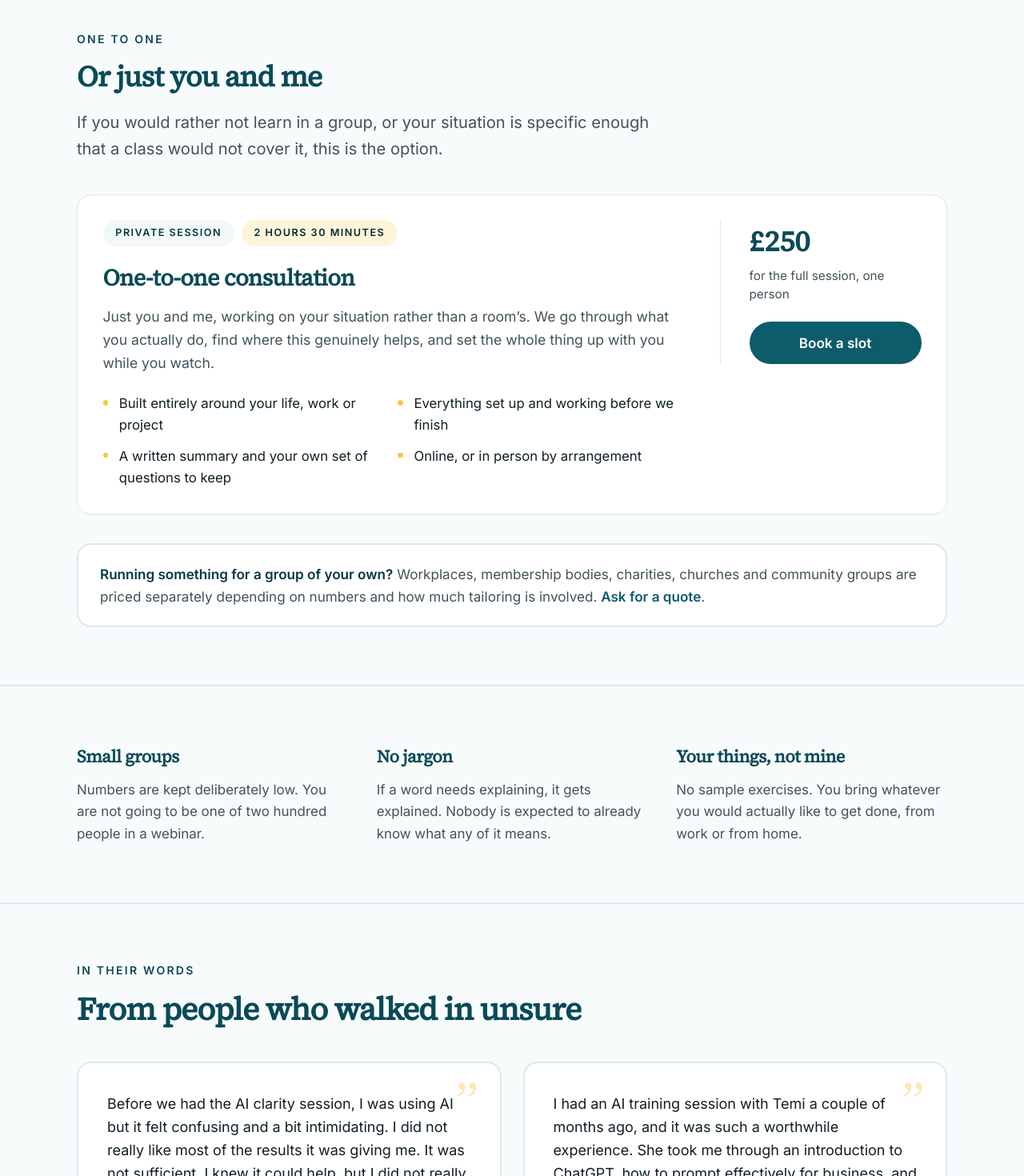
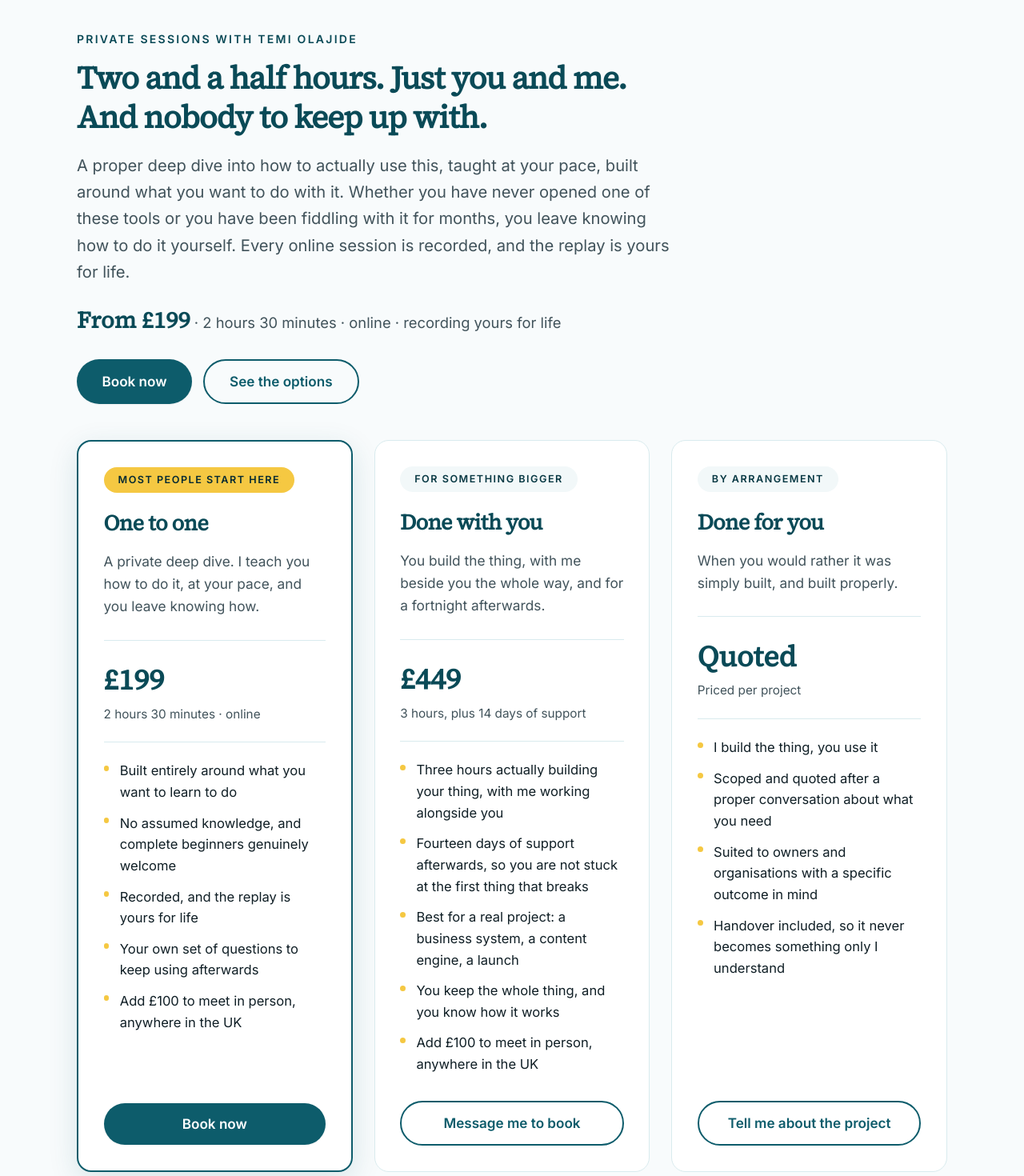
Before and after one commit to Stillrelevant/still-relevant-website, a Next.js app: page /learn in a window 1280 px wide. Shown: the part 2760-4230 px from the top of the page at 80% size. Built offline with nearby package versions, Linux system fonts and the light colour scheme.

Commit message:
Learn page: fix the 250 price and replace the stale block with the three tiers

```diff
--- a/app/learn/page.js
+++ b/app/learn/page.js
@@ -12,6 +12,9 @@ export const metadata = {
     'Live, plain-English AI sessions for adults 40+. No jargon, no assumed knowledge, and nothing that expects you to become technical.',
   alternates: { canonical: `${site.url}/learn/` },
 };
+
+const book = site.bookingUrl || '/contact/';
+const chat = site.whatsappUrl || '/contact/';
 
 const courses = [
   {
@@ -94,19 +97,59 @@ const courses = [
   },
 ];
 
-const oneToOne = {
-  name: 'One-to-one consultation',
-  length: '2 hours 30 minutes',
-  price: '£250',
-  summary:
-    'Just you and me, working on your situation rather than a room’s. We go through what you actually do, find where this genuinely helps, and set the whole thing up with you while you watch.',
+// Must stay in step with app/one-to-one/page.js and the standalone sales page.
+// One to one TEACHES you. Done with you BUILDS alongside you. Do not blur those,
+// the whole price ladder rests on the difference.
+const privateTiers = [
+  {
+    id: 'one-to-one',
+    tag: 'Most people start here',
+    name: 'One to one',
+    price: '£199',
+    length: '2 hours 30 minutes · online',
+    line: 'A private deep dive. I teach you how to do it, at your pace, and you leave knowing how.',
     points: [
-    'Built entirely around your life, work or project',
-    'Everything set up and working before we finish',
-    'A written summary and your own set of questions to keep',
-    'Online, or in person by arrangement',
+      'Built entirely around what you want to learn to do',
+      'No assumed knowledge, and complete beginners genuinely welcome',
+      'Recorded, and the replay is yours for life',
+      'Your own set of questions to keep using afterwards',
+      'Add £100 to meet in person, anywhere in the UK',
     ],
-};
+    cta: 'Book now',
+    featured: true,
+  },
+  {
+    id: 'done-with-you',
+    tag: 'For something bigger',
+    name: 'Done with you',
+    price: '£449',
+    length: '3 hours, plus 14 days of support',
+    line: 'You build the thing, with me beside you the whole way, and for a fortnight afterwards.',
+    points: [
+      'Three hours actually building your thing, with me working alongside you',
+      'Fourteen days of support afterwards, so you are not stuck at the first thing that breaks',
+      'Best for a real project: a business system, a content engine, a launch',
+      'You keep the whole thing, and you know how it works',
+      'Add £100 to meet in person, anywhere in the UK',
+    ],
+    cta: 'Message me to book',
+  },
+  {
+    id: 'done-for-you',
+    tag: 'By arrangement',
+    name: 'Done for you',
+    price: 'Quoted',
+    length: 'Priced per project',
+    line: 'When you would rather it was simply built, and built properly.',
+    points: [
+      'I build the thing, you use it',
+      'Scoped and quoted after a proper conversation about what you need',
+      'Suited to owners and organisations with a specific outcome in mind',
+      'Handover included, so it never becomes something only I understand',
+    ],
+    cta: 'Tell me about the project',
+  },
+];
 
 const faqs = [
   {
@@ -215,52 +258,82 @@ export default function Learn() {
         </div>
       </section>
 
-      {/* One to one */}
+      {/* Private sessions */}
       <section className="border-y border-teal-100 bg-teal-50/50 py-12 sm:py-16">
         <div className="wrap">
           <div className="max-w-2xl">
-            <p className="eyebrow">One to one</p>
-            <h2 className="mt-3 text-[1.55rem] leading-tight sm:text-[2rem]">Or just you and me</h2>
+            <p className="eyebrow">Private sessions with Temi Olajide</p>
+            <h2 className="mt-3 text-[1.55rem] leading-tight sm:text-[2.2rem]">
+              Two and a half hours. Just you and me. And nobody to keep up with.
+            </h2>
             <p className="mt-4 lede">
-              If you would rather not learn in a group, or your situation is specific enough that a
-              class would not cover it, this is the option.
+              A proper deep dive into how to actually use this, taught at your pace, built around
+              what you want to do with it. Whether you have never opened one of these tools or you
+              have been fiddling with it for months, you leave knowing how to do it yourself. Every
+              online session is recorded, and the replay is yours for life.
             </p>
+            <p className="mt-5 text-[1.02rem] text-ink">
+              <span className="font-heading text-[1.6rem] font-bold text-teal-700">From £199</span>{' '}
+              <span className="text-slate">
+                · 2 hours 30 minutes · online · recording yours for life
+              </span>
+            </p>
+            <div className="mt-6 flex flex-col gap-3 sm:flex-row">
+              <a href={book} className="btn-primary">
+                Book now
+              </a>
+              <Link href="/one-to-one/#ways" className="btn-ghost">
+                See the options
+              </Link>
+            </div>
           </div>
 
-          <article className="card mt-9 bg-white lg:flex lg:items-start lg:gap-10">
-            <div className="lg:flex-1">
-              <div className="flex flex-wrap gap-2">
-                <span className="rounded-full bg-teal-50 px-3.5 py-1.5 text-[0.7rem] font-bold uppercase tracking-[0.12em] text-teal-800">
-                  Private session
+          <div className="mt-10 grid gap-6 lg:grid-cols-3">
+            {privateTiers.map((t) => (
+              <article
+                key={t.id}
+                className={`flex flex-col rounded-2xl p-7 ${
+                  t.featured
+                    ? 'border-2 border-teal bg-white shadow-[0_10px_36px_rgba(13,92,107,0.14)]'
+                    : 'border border-teal-100 bg-white'
+                }`}
+              >
+                <span
+                  className={`w-fit rounded-full px-4 py-1.5 text-[0.7rem] font-bold uppercase tracking-[0.12em] ${
+                    t.featured ? 'bg-gold text-teal-900' : 'bg-teal-50 text-teal-800'
+                  }`}
+                >
+                  {t.tag}
                 </span>
-                <span className="rounded-full bg-gold-100 px-3.5 py-1.5 text-[0.7rem] font-bold uppercase tracking-[0.12em] text-teal-900">
-                  {oneToOne.length}
-                </span>
+                <h3 className="mt-4 text-[1.5rem]">{t.name}</h3>
+                <p className="mt-3 text-[0.96rem] leading-relaxed text-slate">{t.line}</p>
+
+                <div className="mt-6 border-y border-teal-100 py-5">
+                  <span className="font-heading text-[2rem] font-bold text-teal-700">{t.price}</span>
+                  <span className="mt-1 block text-[0.85rem] text-slate">{t.length}</span>
                 </div>
-              <h3 className="mt-4 text-[1.35rem] sm:text-[1.6rem]">{oneToOne.name}</h3>
-              <p className="mt-3 text-[0.98rem] leading-relaxed text-slate">{oneToOne.summary}</p>
-              <ul className="mt-5 grid gap-2.5 sm:grid-cols-2">
-                {oneToOne.points.map((p) => (
-                  <li key={p} className="flex gap-3 text-[0.93rem] leading-relaxed text-ink">
-                    <span aria-hidden="true" className="mt-2 h-1.5 w-1.5 shrink-0 rounded-full bg-gold" />
+
+                <ul className="mt-5 flex-1 space-y-2.5">
+                  {t.points.map((p) => (
+                    <li key={p} className="flex gap-3 text-[0.92rem] leading-relaxed text-ink">
+                      <span
+                        aria-hidden="true"
+                        className="mt-1.5 h-1.5 w-1.5 shrink-0 rounded-full bg-gold"
+                      />
                       {p}
                     </li>
                   ))}
                 </ul>
+
+                <a
+                  href={t.id === 'one-to-one' ? book : chat}
+                  className={`mt-7 w-full ${t.featured ? 'btn-primary' : 'btn-ghost'}`}
+                >
+                  {t.cta}
+                </a>
+              </article>
+            ))}
           </div>
-
-            <div className="mt-7 shrink-0 border-t border-teal-100 pt-6 lg:mt-0 lg:w-56 lg:border-l lg:border-t-0 lg:pl-8 lg:pt-0">
-              <span className="block font-heading text-[2rem] font-bold text-teal-700">
-                {oneToOne.price}
-              </span>
-              <span className="mt-1 block text-[0.85rem] text-slate">
-                for the full session, one person
-              </span>
-              <Link href="/contact/" className="btn-primary mt-5 w-full">
-                Book a slot
-              </Link>
-            </div>
-          </article>
 
           <p className="mt-8 rounded-2xl border-2 border-teal-100 bg-white px-6 py-5 text-[0.95rem] leading-relaxed text-slate">
             <span className="font-semibold text-teal-800">Running something for a group of your own?</span>{' '}
```
Lines whose indentation alone changed are shown as unchanged.
